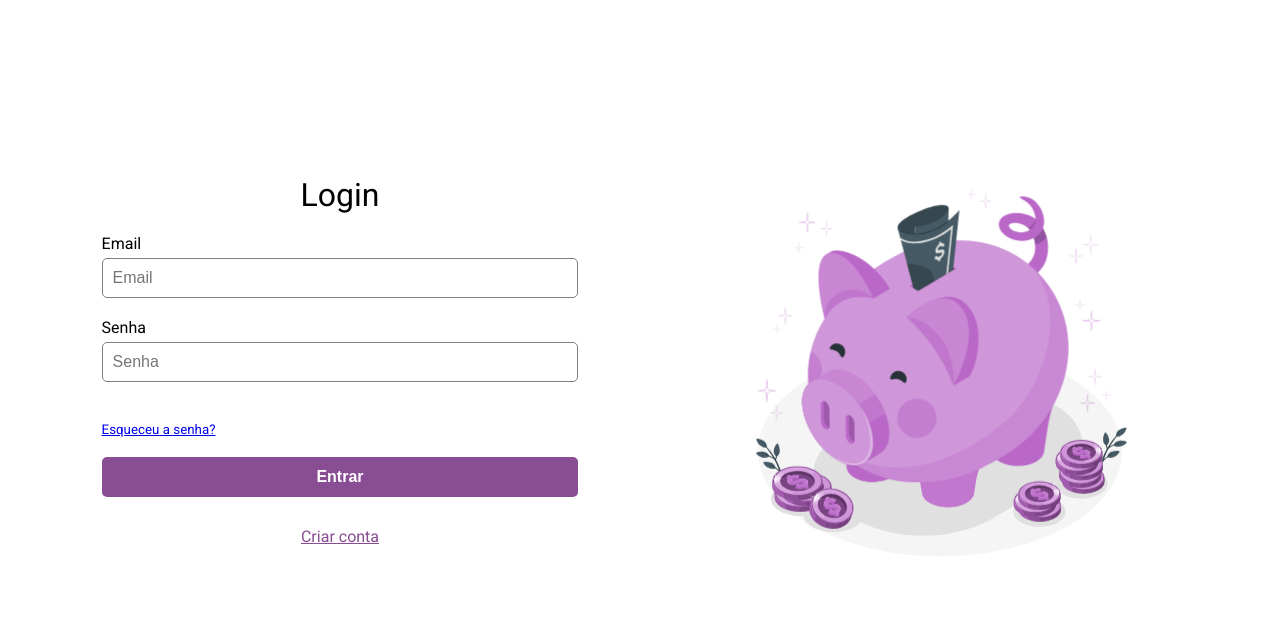
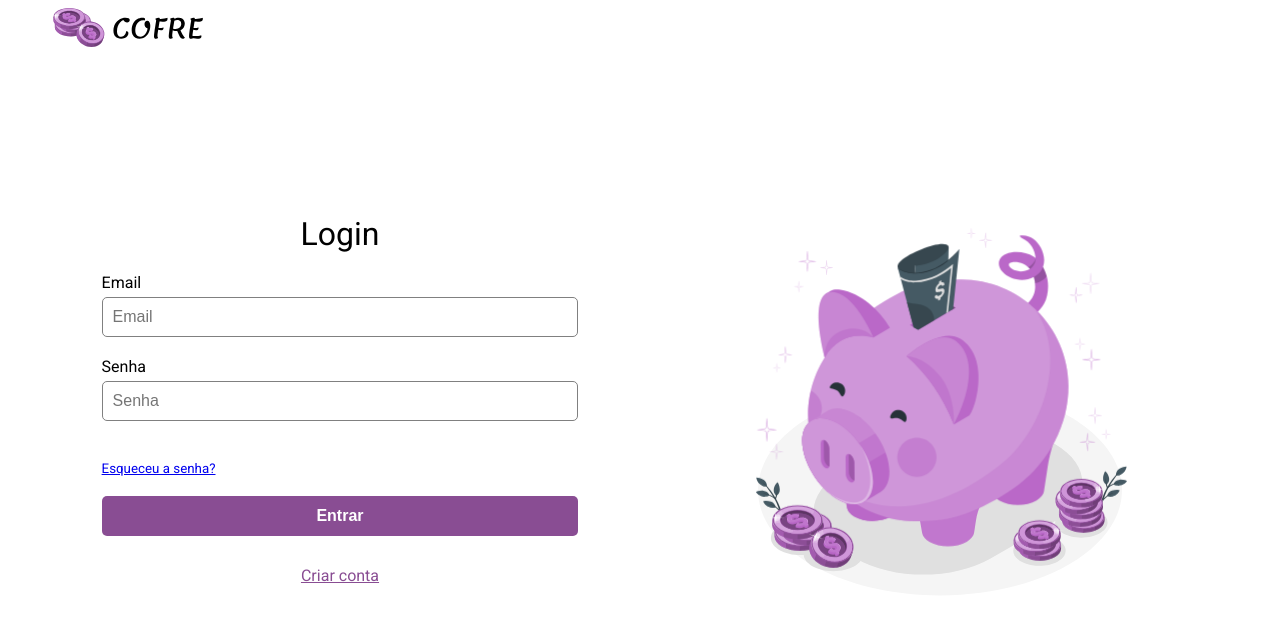
Before and after one commit to Sara01romao/cofre, a React (Vite) app: page / in a window 1280 px wide. Shown: the top 622 px of the page. Built offline with nearby package versions, Linux system fonts and the light colour scheme.

Commit message:
ajuste logo

```diff
--- a/src/pages/Login/index.jsx
+++ b/src/pages/Login/index.jsx
@@ -4,6 +4,7 @@ import { MainForm } from "./styles";
 import { Input } from "../../components/Input";
 import { useContext, useEffect, useState } from "react";
 import PigSvg from "../../components/PigSvg";
+import Logo from "../../assets/images/logo.svg"
 import { UserContext } from "../../context/user";
 
 
@@ -57,8 +58,9 @@ export default function Login() {
 
   return (
     <MainForm>
+
        <div className="inputContent">
-
+       <img className="logo" src={Logo} alt="logo"/>
           <h1>Login</h1>
           <form onSubmit={handleSubmit}>
             <Input typeInput="text" id="Email" setChange={setEmail} value={email} placeholder="Email"/>
@@ -79,7 +81,11 @@ export default function Login() {
         {userData != null? userData.name : ''}
       </div>
 
-     <PigSvg/>
+      <div clasName="msgsContent">
+
+        <PigSvg/>
+      </div>
+
 
     </MainForm>
 
--- a/src/pages/Login/styles.js
+++ b/src/pages/Login/styles.js
@@ -5,14 +5,24 @@ export const MainForm = styled.main`
   margin: 0 auto;
   display: grid;
   grid-template-columns: 1fr 1fr;
-  height: calc(100vh - 79px);
+  height: 100vh;
   align-items: center;
+  position: relative;
   .inputContent {
     padding: 0px 2px;
     display: flex;
     flex-direction: column;
     align-items: center;
     justify-content: center;
+
+  }
+
+  .logo{
+
+    position: absolute;
+    top:0px;
+    left: 10px;
+
   }
 
   form {
@@ -34,6 +44,8 @@ export const MainForm = styled.main`
     }
   }
 
+
+
   svg {
     max-width: 400px;
     display: block;
@@ -41,19 +53,20 @@ export const MainForm = styled.main`
   }
 
   @media screen and (max-width: 767px) {
-    grid-template-columns: 1fr;
+    display: flex;
+    align-content: center;
+    justify-content: center;
     .inputContent {
       padding: 0px 10px;
+    }
+
+    form {
+      max-width: 100%;
+      width: 100%;
     }
     svg {
       display: none;
     }
   }
 
-  @media screen and (max-width: 480px) {
-    form {
-      max-width: 100%;
-      width: 100%;
-    }
-  }
 `;
```
